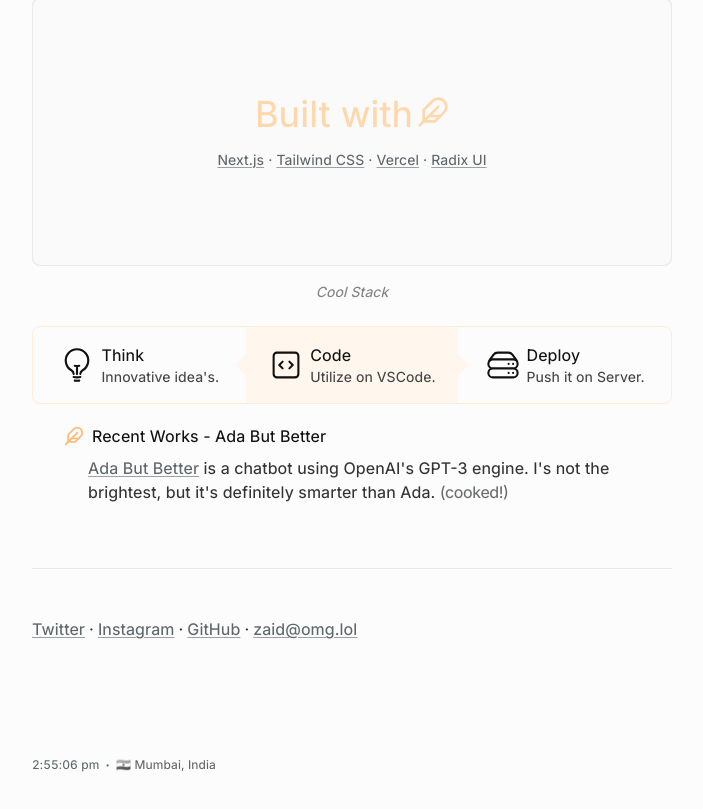
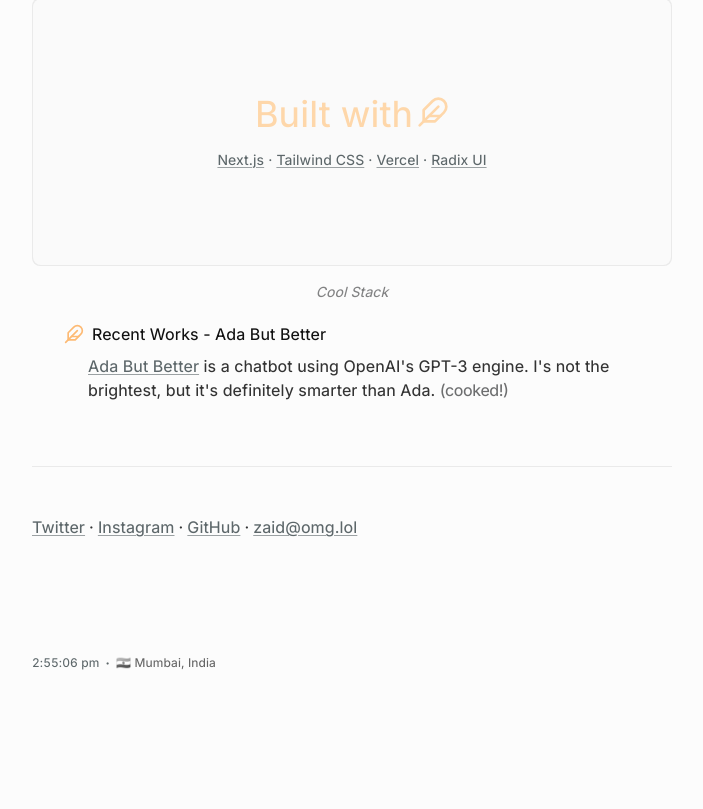
Before and after one commit to zaidmukaddam/zaid.omg.lol, a Next.js app: page / in a window 1280 px wide. Shown: the part 842-1651 px from the top of the page, without its empty margins (288-991 px from the left). After the commit the page ends 1617 px from the top, so only its background shows below. Built offline with nearby package versions, Linux system fonts and the light colour scheme.

Commit message:
feat: remove slogan for ffs

```diff
--- a/components/Slogan.tsx
+++ /dev/null
@@ -1,82 +0,0 @@
-export default function Slogan() {
-  return (
-    <div className="mt-6 w-full">
-      <ol className="grid grid-cols-1 divide-gray-100 overflow-hidden rounded-lg border border-orange-100 text-sm sm:grid-cols-3">
-        <li className="flex items-center justify-center p-4  text-gray-900">
-          <svg
-            xmlns="http://www.w3.org/2000/svg"
-            fill="none"
-            viewBox="0 0 24 24"
-            strokeWidth={1.4}
-            stroke="currentColor"
-            className="h-9 w-9"
-          >
-            <path
-              strokeLinecap="round"
-              strokeLinejoin="round"
-              d="M12 18v-5.25m0 0a6.01 6.01 0 001.5-.189m-1.5.189a6.01 6.01 0 01-1.5-.189m3.75 7.478a12.06 12.06 0 01-4.5 0m3.75 2.383a14.406 14.406 0 01-3 0M14.25 18v-.192c0-.983.658-1.823 1.508-2.316a7.5 7.5 0 10-7.517 0c.85.493 1.509 1.333 1.509 2.316V18"
-            />
-          </svg>
-
-          <p className="pl-1.5 leading-none">
-            <strong className="block text-base font-semibold">Think</strong>
-            <small className="mt-1 text-sm text-gray-600">
-              Innovative idea&apos;s.
-            </small>
-          </p>
-        </li>
-
-        <li className="relative flex items-center justify-center bg-orange-50 p-4  text-gray-900">
-          <span className="absolute -left-2 top-1/2 hidden h-4 w-4 -translate-y-1/2 rotate-45  bg-orange-50 sm:block"></span>
-          <span className="absolute -right-2 top-1/2 hidden h-4 w-4 -translate-y-1/2 rotate-45 bg-orange-50 sm:block"></span>
-
-          <svg
-            xmlns="http://www.w3.org/2000/svg"
-            fill="none"
-            viewBox="0 0 24 24"
-            strokeWidth={1.4}
-            stroke="currentColor"
-            className="h-9 w-9"
-          >
-            <path
-              strokeLinecap="round"
-              strokeLinejoin="round"
-              d="M14.25 9.75L16.5 12l-2.25 2.25m-4.5 0L7.5 12l2.25-2.25M6 20.25h12A2.25 2.25 0 0020.25 18V6A2.25 2.25 0 0018 3.75H6A2.25 2.25 0 003.75 6v12A2.25 2.25 0 006 20.25z"
-            />
-          </svg>
-
-          <p className="pl-1.5 leading-none">
-            <strong className="block text-base font-semibold">Code</strong>
-            <small className="mt-1 text-sm text-gray-600">
-              Utilize on VSCode.
-            </small>
-          </p>
-        </li>
-
-        <li className="flex items-center justify-center p-4 text-gray-900">
-          <svg
-            xmlns="http://www.w3.org/2000/svg"
-            fill="none"
-            viewBox="0 0 24 24"
-            strokeWidth={1.4}
-            stroke="currentColor"
-            className="h-9 w-9"
-          >
-            <path
-              strokeLinecap="round"
-              strokeLinejoin="round"
-              d="M5.25 14.25h13.5m-13.5 0a3 3 0 01-3-3m3 3a3 3 0 100 6h13.5a3 3 0 100-6m-16.5-3a3 3 0 013-3h13.5a3 3 0 013 3m-19.5 0a4.5 4.5 0 01.9-2.7L5.737 5.1a3.375 3.375 0 012.7-1.35h7.126c1.062 0 2.062.5 2.7 1.35l2.587 3.45a4.5 4.5 0 01.9 2.7m0 0a3 3 0 01-3 3m0 3h.008v.008h-.008v-.008zm0-6h.008v.008h-.008v-.008zm-3 6h.008v.008h-.008v-.008zm0-6h.008v.008h-.008v-.008z"
-            />
-          </svg>
-
-          <p className="pl-1.5 leading-none">
-            <strong className="block text-base font-semibold">Deploy</strong>
-            <small className="mt-1 text-sm text-gray-600">
-              Push it on Server.
-            </small>
-          </p>
-        </li>
-      </ol>
-    </div>
-  );
-}
--- a/pages/index.tsx
+++ b/pages/index.tsx
@@ -5,7 +5,6 @@
 import MorePreviewDemo from '@/components/demos/MorePreviewDemo';
 import Link from 'next/link';
 import Step from '@/components/Step';
-import Slogan from '@/components/Slogan';
 
 const Home: NextPage = () => {
   return (
@@ -41,8 +40,6 @@
           </p>
 
           <MorePreviewDemo />
-
-          <Slogan />
 
           <div className="mt-5 flex items-center justify-center">
             <ul className="list-none space-y-1 pl-6 marker:text-[#5d676a]">
```
